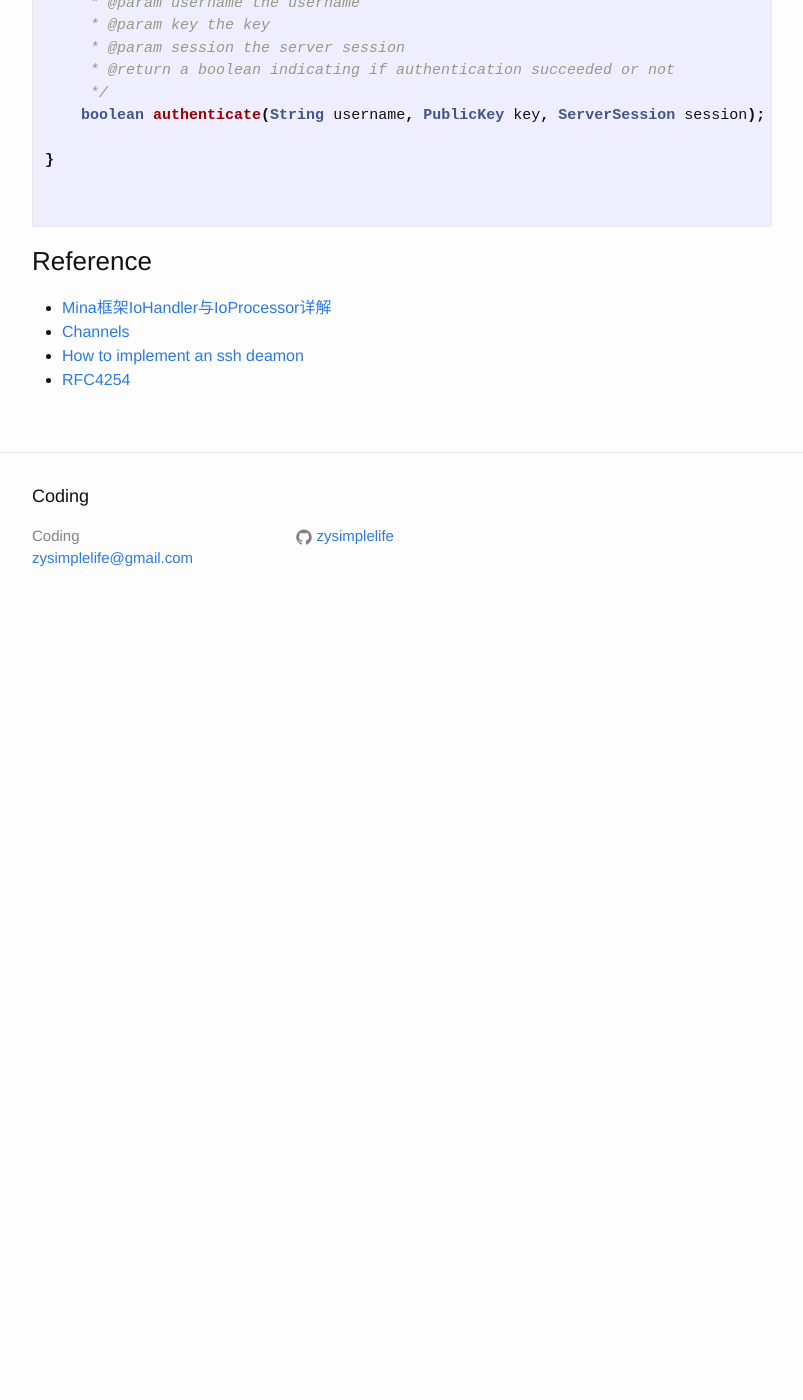
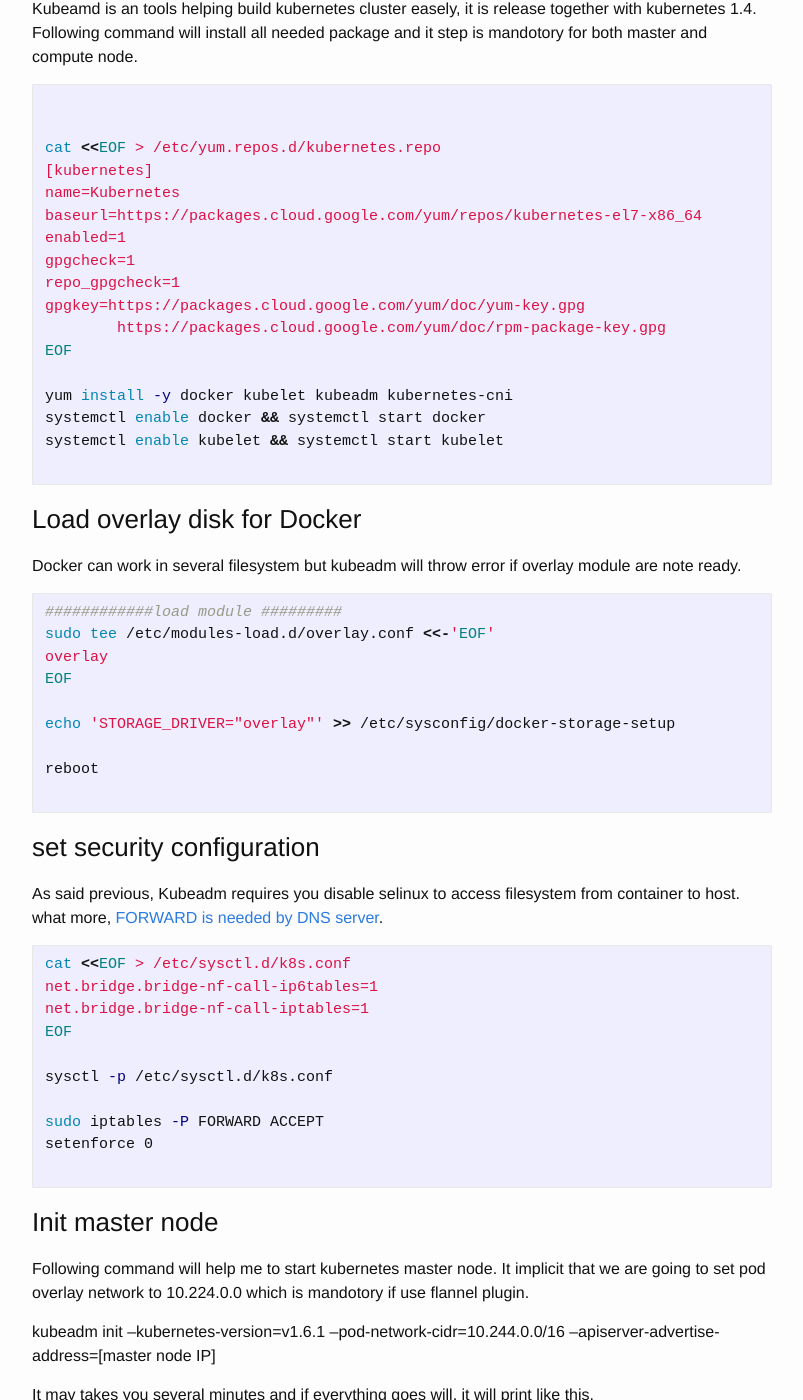
Before and after one commit to zysimplelife/zysimplelife.github.io, a Jekyll site: the page built from _posts/2017-07-03-Kubernetes-Installation-on-Centos7.markdown, in a window 1280 px wide and 1400 px high, scrolled down 1256 px. Shown: the whole window, without its empty margins (238-1041 px from the left). Built offline with Jekyll 4.4.1, drawn with Linux system fonts in a browser that asks for light colours; before the commit the page ends 1886 px from its top, so only the background shows below that; some of the changed text lies outside the part shown.

Commit message:
finish kubernetes instalaltion

````diff
--- a/_posts/2017-07-03-Kubernetes-Installation-on-Centos7.markdown
+++ b/_posts/2017-07-03-Kubernetes-Installation-on-Centos7.markdown
@@ -15,49 +15,190 @@ Kubeadm need the access to google so that it can do some pre-check and down all
 
 ```bash
 export PROXY_PORT=3128
-export PROXY_IP=10.170.67.6
+export PROXY_IP=Proxy_Server
 export http_proxy=http://$PROXY_IP:$PROXY_PORT
 export HTTP_PROXY=$http_proxy
 export https_proxy=$http_proxy
 export HTTPS_PROXY=$http_proxy
-export no_proxy="/var/run/docker.sock,localhost,127.0.0.1,10.170.13.33,192.168.122.229,.ericsson.se"
+export no_proxy="/var/run/docker.sock,localhost,127.0.0.1,[NODE1],[NODE2]"
+```
+
+Of cause, docker and yum service needs proxy too or you will never get image or package ready.
+
+```shell
+
+echo "proxy=http://Proxy_Server:3128" >> /etc/yum.conf
+
+mkdir -p /etc/systemd/system/docker.service.d/
+cat <<EOF > /etc/systemd/system/docker.service.d/http-proxy.conf
+[Service]
+Environment="HTTP_PROXY=http://Proxy_Server:3128/"
+Environment="HTTPS_PROXY=http://Proxy_Server:3128/"
+Environment="NO_PROXY=127.0.0.1,/var/run/docker.sock,.ericsson.se"
+EOF
+
+```
+
+
+### Install kubeAdm Package ###
+Kubeamd is an tools helping build kubernetes cluster easely, it is release together with kubernetes 1.4. Following command will install all needed package and it step is mandotory for both master and compute node.
+
+```bash
+
+
+cat <<EOF > /etc/yum.repos.d/kubernetes.repo
+[kubernetes]
+name=Kubernetes
+baseurl=https://packages.cloud.google.com/yum/repos/kubernetes-el7-x86_64
+enabled=1
+gpgcheck=1
+repo_gpgcheck=1
+gpgkey=https://packages.cloud.google.com/yum/doc/yum-key.gpg
+        https://packages.cloud.google.com/yum/doc/rpm-package-key.gpg
+EOF
+
+yum install -y docker kubelet kubeadm kubernetes-cni
+systemctl enable docker && systemctl start docker
+systemctl enable kubelet && systemctl start kubelet
+
+```
+
+
+### Load overlay disk for Docker ###
+
+Docker can work in several filesystem but kubeadm will throw error if overlay module are note ready.
+
+```bash
+############load module #########
+sudo tee /etc/modules-load.d/overlay.conf <<-'EOF'
+overlay
+EOF
+
+echo 'STORAGE_DRIVER="overlay"' >> /etc/sysconfig/docker-storage-setup
+
+reboot
+
+```
+
+### set security configuration ###
+
+As said previous, Kubeadm requires you disable selinux to access filesystem from container to host. what more, [FORWARD is needed by DNS server](https://github.com/kubernetes/kubernetes/issues/40182).
+
+```bash
+cat <<EOF > /etc/sysctl.d/k8s.conf
+net.bridge.bridge-nf-call-ip6tables=1
+net.bridge.bridge-nf-call-iptables=1
+EOF
+
+sysctl -p /etc/sysctl.d/k8s.conf
+
+sudo iptables -P FORWARD ACCEPT
+setenforce 0
+
+```
+
+### Init master node ###
+
+Following command will help me to start kubernetes master node. It implicit that we are going to set pod overlay network to 10.224.0.0 which is mandotory if use flannel plugin.
+
+kubeadm init --kubernetes-version=v1.6.1 --pod-network-cidr=10.244.0.0/16 --apiserver-advertise-address=[master node IP]
+
+
+It may takes you several minutes and if everything goes will, it will print like this.
+
+```
+kubeadm init --kubernetes-version=v1.6.1 --pod-network-cidr=10.244.0.0/16 --apiserver-advertise-address=192.168.61.41
+[kubeadm] WARNING: kubeadm is in beta, please do not use it for production clusters.
+[init] Using Kubernetes version: v1.6.1
+[init] Using Authorization mode: RBAC
+[preflight] Running pre-flight checks
+[preflight] Starting the kubelet service
+[certificates] Generated CA certificate and key.
+[certificates] Generated API server certificate and key.
+[certificates] API Server serving cert is signed for DNS names [node0 kubernetes kubernetes.default kubernetes.default.svc kubernetes.default.svc.cluster.local] and IPs [10.96.0.1 192.168.61.41]
+[certificates] Generated API server kubelet client certificate and key.
+[certificates] Generated service account token signing key and public key.
+[certificates] Generated front-proxy CA certificate and key.
+[certificates] Generated front-proxy client certificate and key.
+[certificates] Valid certificates and keys now exist in "/etc/kubernetes/pki"
+[kubeconfig] Wrote KubeConfig file to disk: "/etc/kubernetes/admin.conf"
+[kubeconfig] Wrote KubeConfig file to disk: "/etc/kubernetes/kubelet.conf"
+[kubeconfig] Wrote KubeConfig file to disk: "/etc/kubernetes/controller-manager.conf"
+[kubeconfig] Wrote KubeConfig file to disk: "/etc/kubernetes/scheduler.conf"
+[apiclient] Created API client, waiting for the control plane to become ready
+[apiclient] All control plane components are healthy after 14.583864 seconds
+[apiclient] Waiting for at least one node to register
+[apiclient] First node has registered after 6.008990 seconds
+[token] Using token: e7986d.e440de5882342711
+[apiconfig] Created RBAC rules
+[addons] Created essential addon: kube-proxy
+[addons] Created essential addon: kube-dns
+
+Your Kubernetes master has initialized successfully!
+
+To start using your cluster, you need to run (as a regular user):
+
+  sudo cp /etc/kubernetes/admin.conf $HOME/
+  sudo chown $(id -u):$(id -g) $HOME/admin.conf
+  export KUBECONFIG=$HOME/admin.conf
+
+You should now deploy a pod network to the cluster.
+Run "kubectl apply -f [podnetwork].yaml" with one of the options listed at:
+  http://kubernetes.io/docs/admin/addons/
+
+You can now join any number of machines by running the following on each node
+as root:
+
+  kubeadm join --token e7986d.e440de5882342711 192.168.61.41:6443
+
+```
+
+
+### Install flannel plugin ###
+Before network installed, dns service will not start. Kubernetes support several network framwork and I choose flannel this time only because I heared it before :-).
+
+
+```bash
+kubectl create -f https://raw.githubusercontent.com/coreos/flannel/master/Documentation/kube-flannel-rbac.yml
+kubectl apply -f  https://raw.githubusercontent.com/coreos/flannel/master/Documentation/kube-flannel.yml
+```
+
+### Post Check installation ###
+
+- check all docker container is running by "docker ps"
+- check all kubernetes is ready by "kubectl get po --all-namespaces"
+- check is dns work properly
+
+```bash
+kubectl run curl --image=radial/busyboxplus:curl -i --tty
+
+
+[ root@curl-2421989462-vldmp:/ ]$ nslookup kubernetes.default
+Server:    10.96.0.10
+Address 1: 10.96.0.10 kube-dns.kube-system.svc.cluster.local
+
+Name:      kubernetes.default
+Address 1: 10.96.0.1 kubernetes.default.svc.cluster.local
+
+
+```
+
+### Init Compute node ###
+```bash
+#run this in master node
+kubeadm  token list
+```
+
+```bash
+#run this in compute node
+kubeadm join --token e7986d.e440de5882342711 192.168.61.41:6443
 ```
 
 
 
-```java
-Factory<Command>
-
-public interface Command {
-    void setInputStream(InputStream in);
-    void setOutputStream(OutputStream out);
-    void setErrorStream(OutputStream err);
-    void setExitCallback(ExitCallback callback);
-    void start(Environment env) throws IOException;
-    void destroy();
-}
-
-public interface PublickeyAuthenticator {
-
-    /**
-     * Check the validity of a public key.
-     *
-     * @param username the username
-     * @param key the key
-     * @param session the server session
-     * @return a boolean indicating if authentication succeeded or not
-     */
-    boolean authenticate(String username, PublicKey key, ServerSession session);
-
-}
-
-
-```
-
-
 ### Reference ###
 
-- [Mina框架IoHandler与IoProcessor详解](http://shiyanjun.cn/archives/310.html)
-- [Channels](http://net-ssh.github.io/ssh/v1/chapter-3.html)
-- [How to implement an ssh deamon](http://javajdk.net/tutorial/apache-mina-sshd-sshserver-example/)
-- [RFC4254](https://tools.ietf.org/html/rfc4254)
+- [How checking out Kube DNS](https://rsmitty.github.io/Manually-Checking-Out-KubeDNS/)
+- [What is flannel](http://datastart.cn/tech/2017/01/18/k8s-flannel.html)
+- [Install Kubernetes](http://blog.frognew.com/2017/04/kubeadm-install-kubernetes-1.6.html)
+- [Kubernetes installation gist](https://gist.github.com/patrickhuber/e600629a69fec64cfb45c63a23df4b3c)
````
